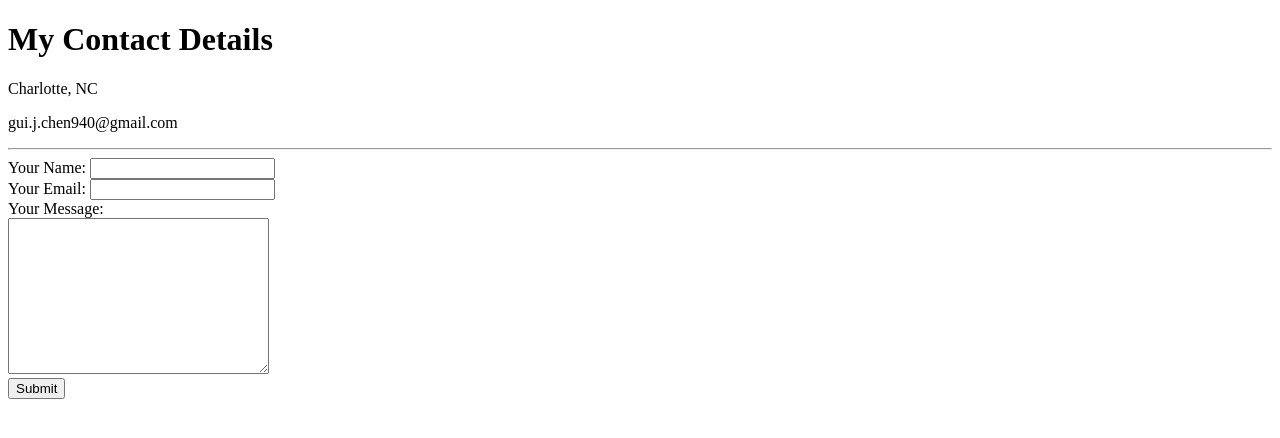
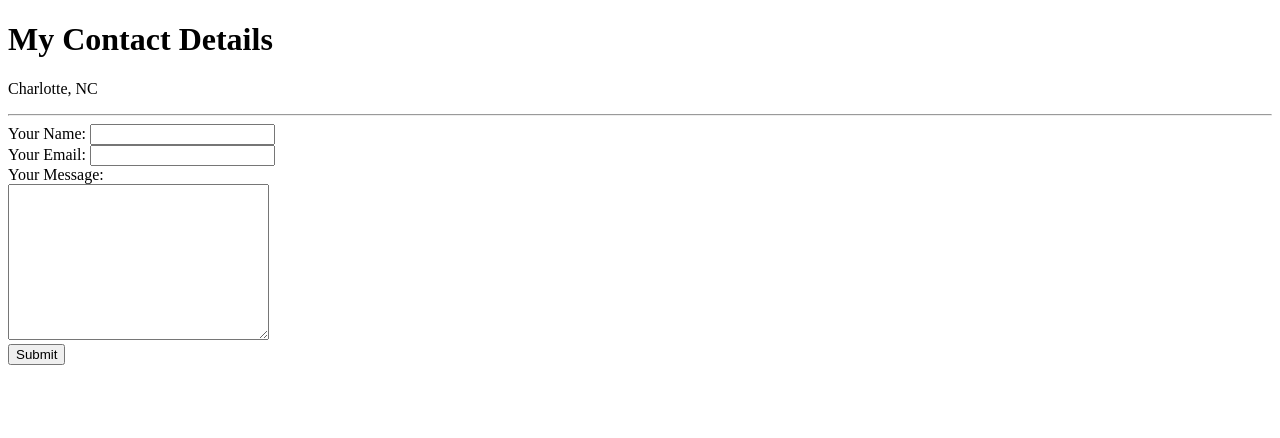
Before and after one commit to gui-chen08/Resume, a plain HTML site: page contact-me.html in a window 1280 px wide. Drawn offline with Linux system fonts and the light colour scheme.

Commit message:
Update contact-me.html

```diff
--- a/contact-me.html
+++ b/contact-me.html
@@ -7,7 +7,7 @@
   <body>
     <h1>My Contact Details</h1>
     <p>Charlotte, NC</p>
-    <p>gui.j.chen940@gmail.com</p>
+
     <hr>
     <form action="mailto:gui.j.chen940@gmail.com" method="post" enctype="text/plain">
       <label>Your Name:</label>
```
